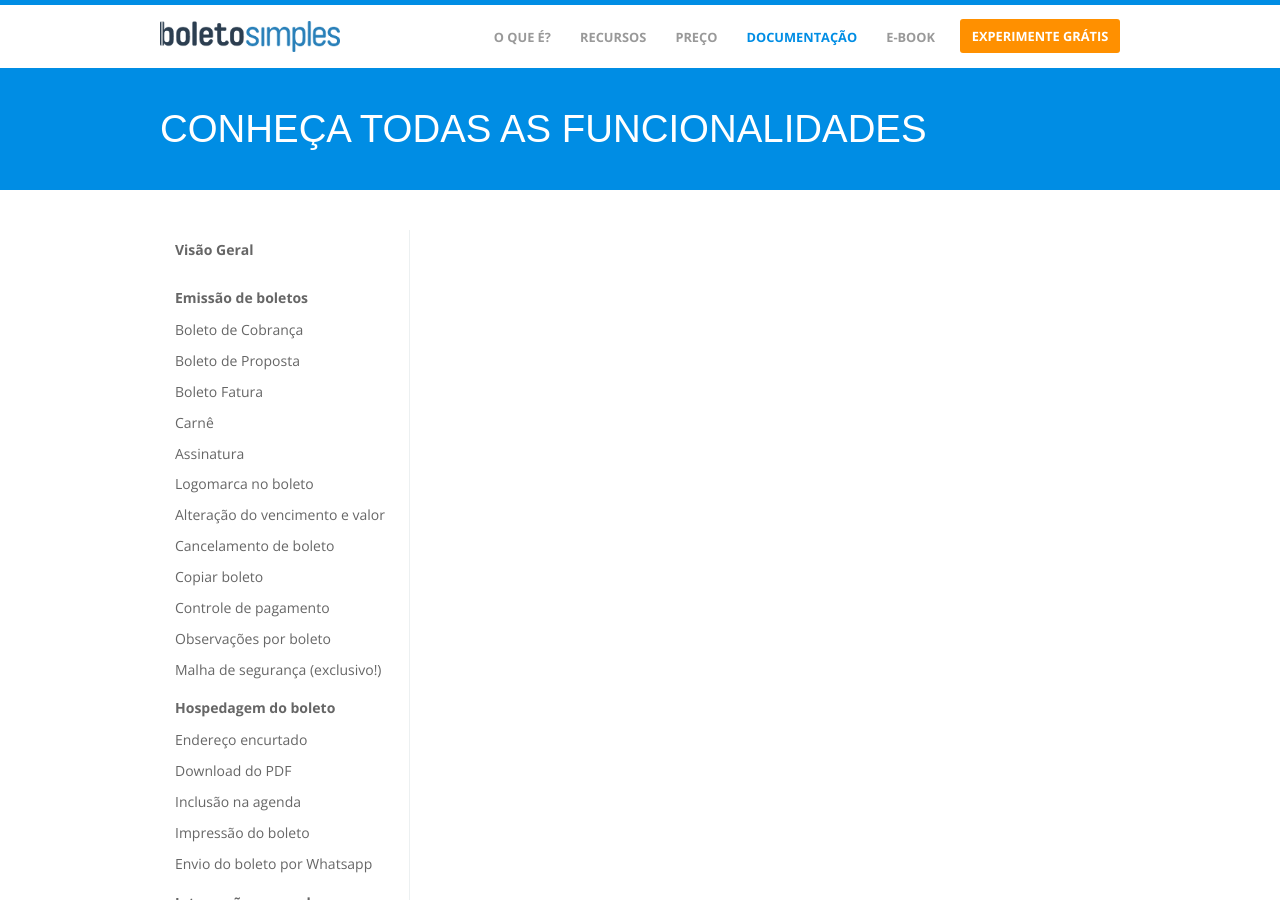
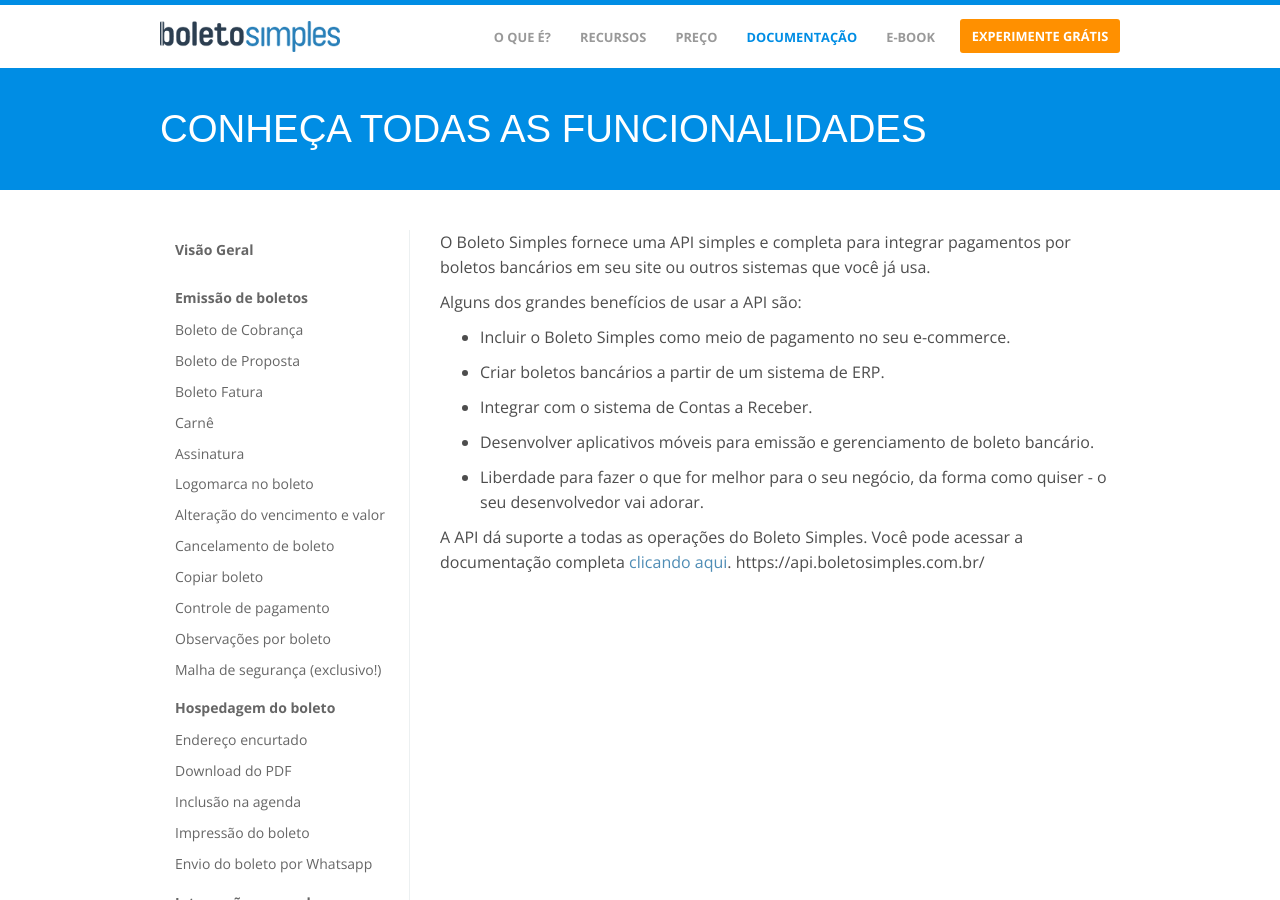
Before and after one commit to BoletoSimples/boletosimples-features, a Jekyll site: the page built from api-e-webservice.markdown, in a window 1280 px wide and 900 px high. Built offline with Jekyll 4.4.1, drawn with Linux system fonts in a browser that asks for light colours.

Commit message:
Updated Api E Webservice

```diff
--- a/api-e-webservice.markdown
+++ b/api-e-webservice.markdown
@@ -3,3 +3,19 @@
 date: 2018-01-30 18:04:00 -02:00
 position: 18
 ---
+
+O Boleto Simples fornece uma API simples e completa para integrar pagamentos por boletos bancários em seu site ou outros sistemas que você já usa.
+
+Alguns dos grandes benefícios de usar a API são:
+
+* Incluir o Boleto Simples como meio de pagamento no seu e-commerce.
+
+* Criar boletos bancários a partir de um sistema de ERP.
+
+* Integrar com o sistema de Contas a Receber.
+
+* Desenvolver aplicativos móveis para emissão e gerenciamento de boleto bancário.
+
+* Liberdade para fazer o que for melhor para o seu negócio, da forma como quiser - o seu desenvolvedor vai adorar.
+
+A API dá suporte a todas as operações do Boleto Simples. Você pode acessar a documentação completa [clicando aqui](https://api.boletosimples.com.br/). https://api.boletosimples.com.br/
```
